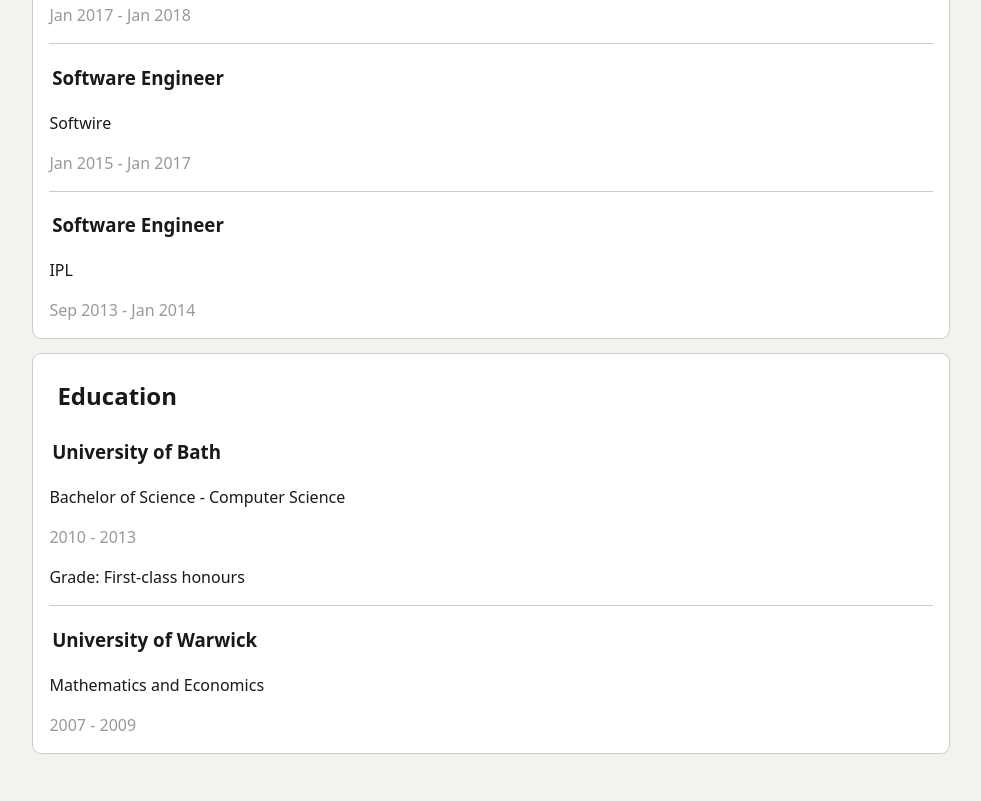
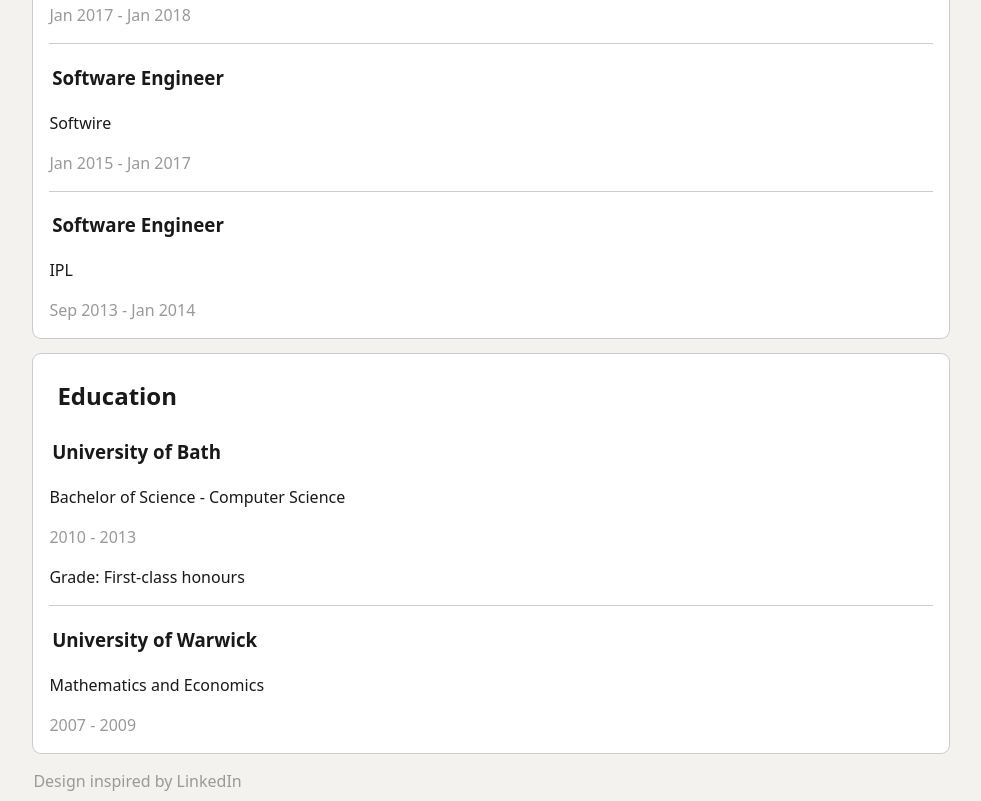
Before and after one commit to fildon/cv, a plain HTML site: page index.html in a window 1280 px wide. Shown: the part 1557-2358 px from the top of the page, without its empty margins (149-1130 px from the left). Before the commit the page ends 2318 px from the top, so only its background shows below. Drawn offline with Linux system fonts and the light colour scheme.

Commit message:
🦶 Footer

```diff
--- a/index.html
+++ b/index.html
@@ -184,5 +184,6 @@
       <p>Mathematics and Economics</p>
       <p class="subtle">2007 - 2009</p>
     </article>
+    <footer class="subtle">Design inspired by LinkedIn</footer>
   </body>
 </html>
```
